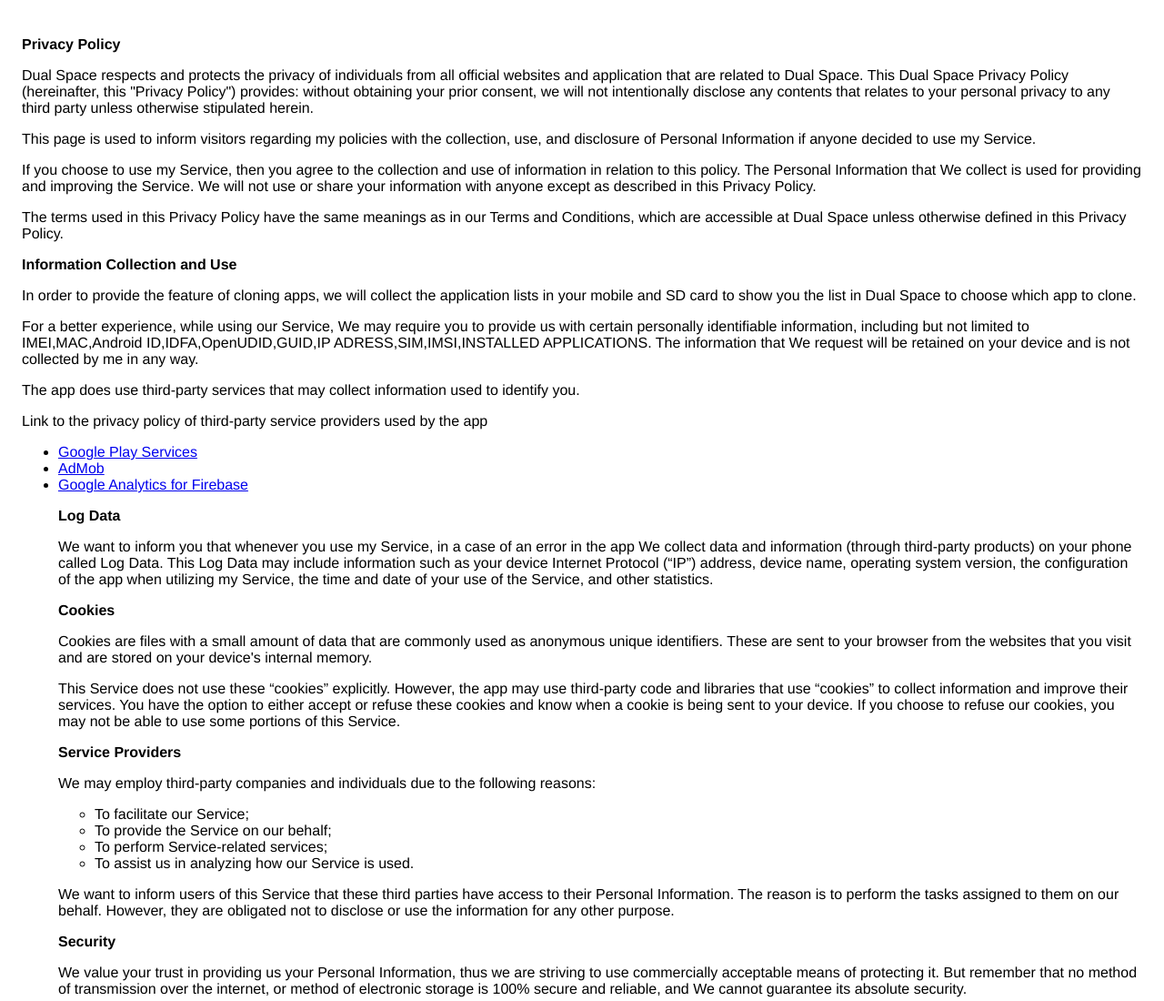
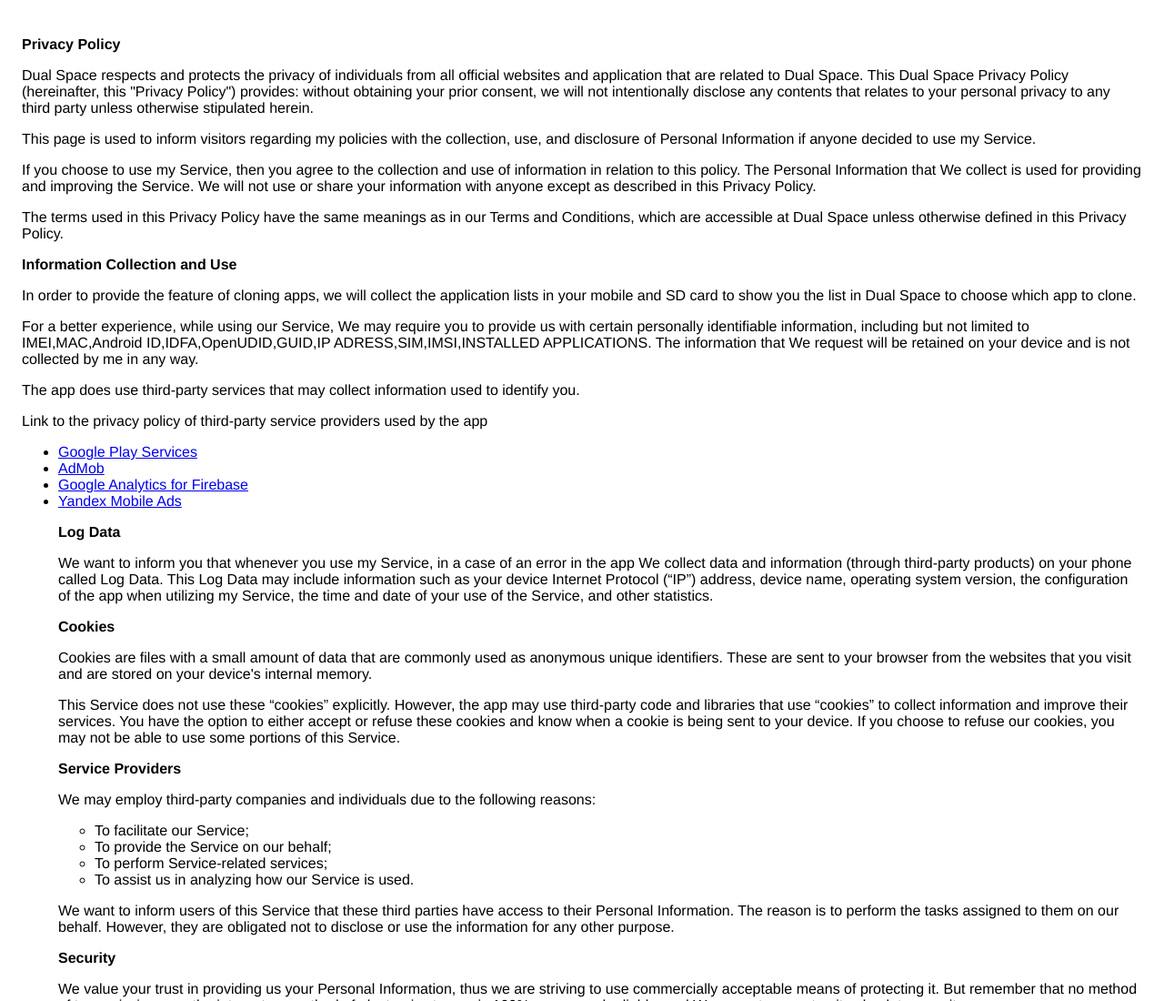
Before and after one commit to dualspacedev/dualspacedev.github.io, a plain HTML site: page privacy.html in a window 1280 px wide. Shown: the top 1100 px of the page at 91% size. Drawn offline with Linux system fonts and the light colour scheme.

Commit message:
Update privacy.html

```diff
--- a/privacy.html
+++ b/privacy.html
@@ -35,6 +35,7 @@
 			<ul><li><a href="https://www.google.com/policies/privacy/" target="_blank" rel="noopener noreferrer">Google Play Services</a></li>
                 <li><a href="https://support.google.com/admob/answer/6128543?hl=en" target="_blank" rel="noopener noreferrer">AdMob</a></li>
                 <li><a href="https://firebase.google.com/policies/analytics" target="_blank" rel="noopener noreferrer">Google Analytics for Firebase</a></li>
+		<li><a href="https://ads.yandex.com/welcome" target="_blank" rel="noopener noreferrer">Yandex Mobile Ads</a></li>
         <p><strong>Log Data</strong></p>
 			<p>We want to inform you that whenever you
                 use my Service, in a case of an error in the app
```
